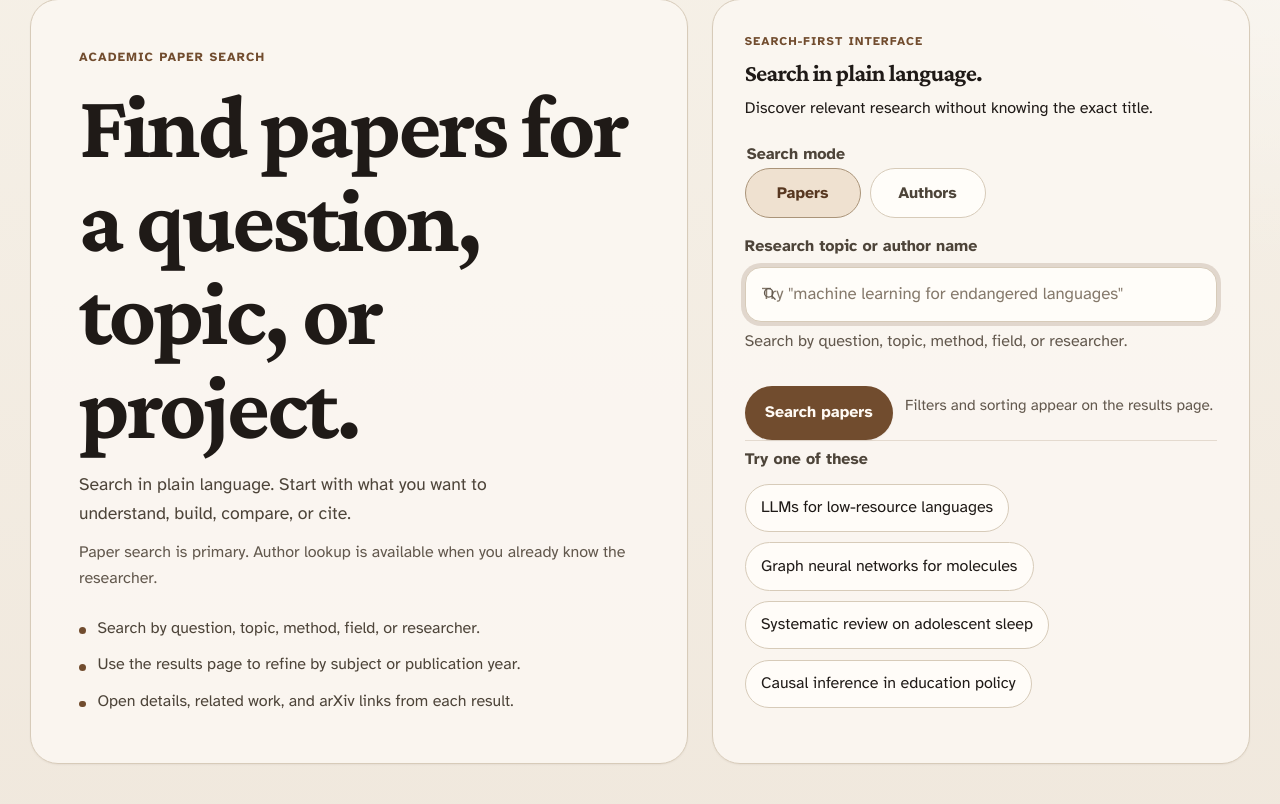
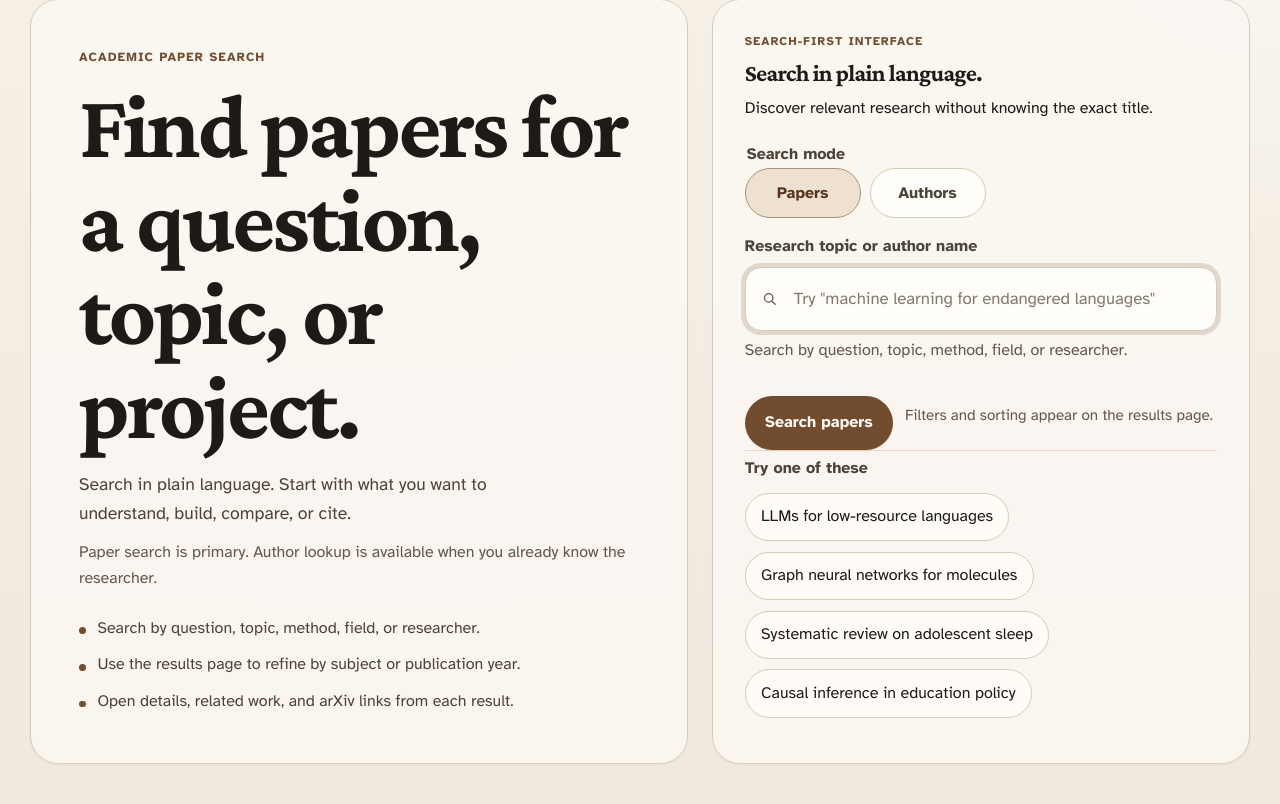
Before and after one commit to MassimoDaul/fml-witty-pandas, a FastAPI app: page / in a window 1280 px wide. Shown: the part 150-954 px from the top of the page. Run offline with FastAPI, Linux system fonts and the light colour scheme; parts of the project's set-up code (start-up, migrations or seed data) failed here and were passed over; some libraries are stand-ins or nearby versions.

Commit message:
Fix search input icon spacing

```diff
--- a/app/static/style.css
+++ b/app/static/style.css
@@ -402,20 +402,22 @@ summary:focus-visible,
 
 .field-group--query input {
   min-height: 4rem;
-  padding-left: 3rem;
   font-size: 1.05rem;
 }
 
 .input-shell {
   position: relative;
+  --field-icon-left: 1rem;
+  --field-icon-size: 1.1rem;
+  --field-icon-gap: 0.9rem;
 }
 
 .field-icon {
   position: absolute;
   top: 50%;
-  left: 1rem;
-  width: 1.1rem;
-  height: 1.1rem;
+  left: var(--field-icon-left);
+  width: var(--field-icon-size);
+  height: var(--field-icon-size);
   transform: translateY(-50%);
   fill: none;
   stroke: var(--color-muted);
@@ -448,6 +450,11 @@ input:hover,
 select:hover,
 textarea:hover {
   border-color: var(--color-border-strong);
+}
+
+.field-group--query .input-shell input[type="text"] {
+  min-height: 4rem;
+  padding-left: calc(var(--field-icon-left) + var(--field-icon-size) + var(--field-icon-gap));
 }
 
 .segmented-control {
--- a/app/templates/base.html
+++ b/app/templates/base.html
@@ -4,7 +4,7 @@
   <meta charset="UTF-8">
   <meta name="viewport" content="width=device-width, initial-scale=1">
   <title>{% block title %}Student Research Helper{% endblock %}</title>
-  <link rel="stylesheet" href="/static/style.css">
+  <link rel="stylesheet" href="/static/style.css?v=search-icon-spacing-20260428">
   {% block head %}{% endblock %}
 </head>
 <body class="{% block body_class %}{% endblock %}">
```
